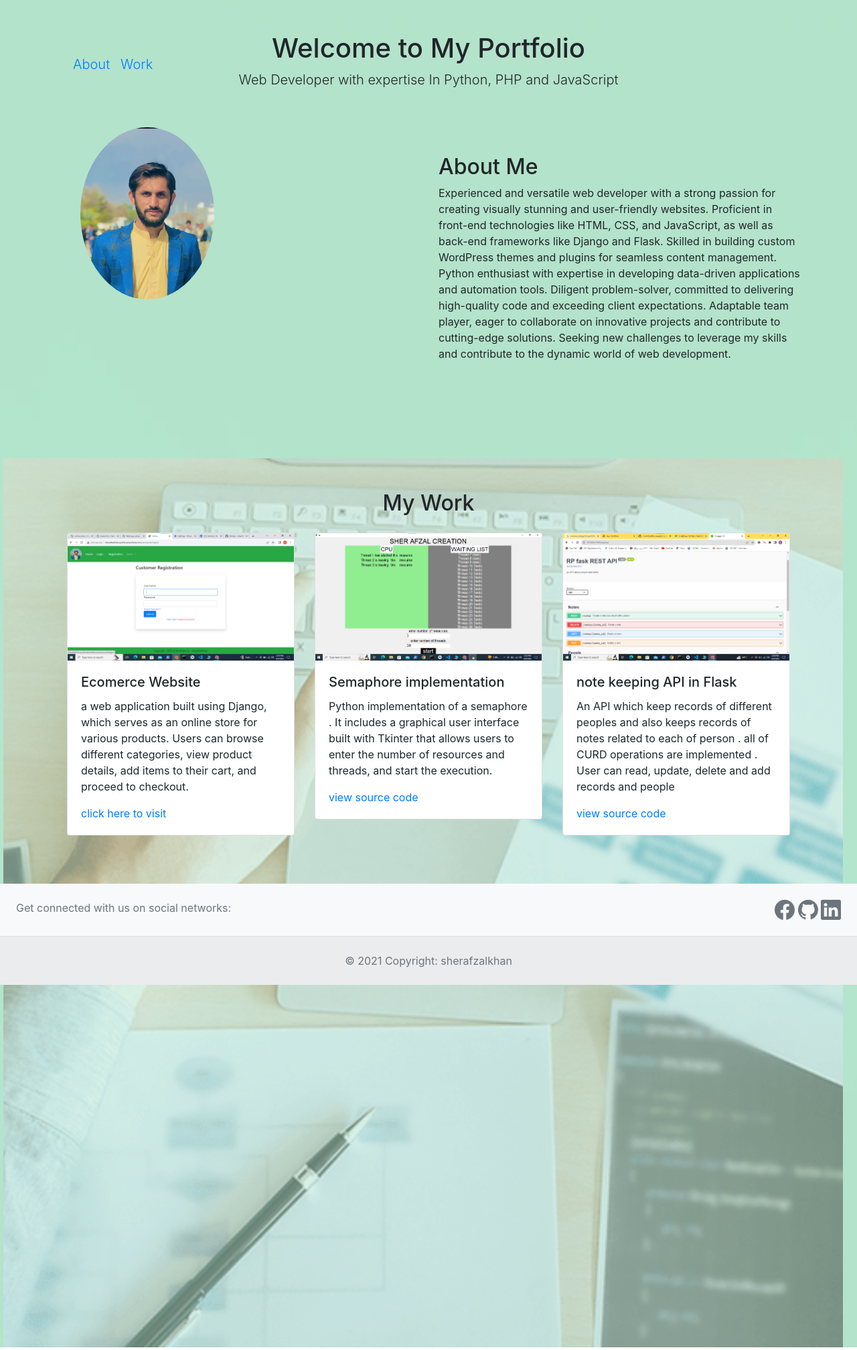
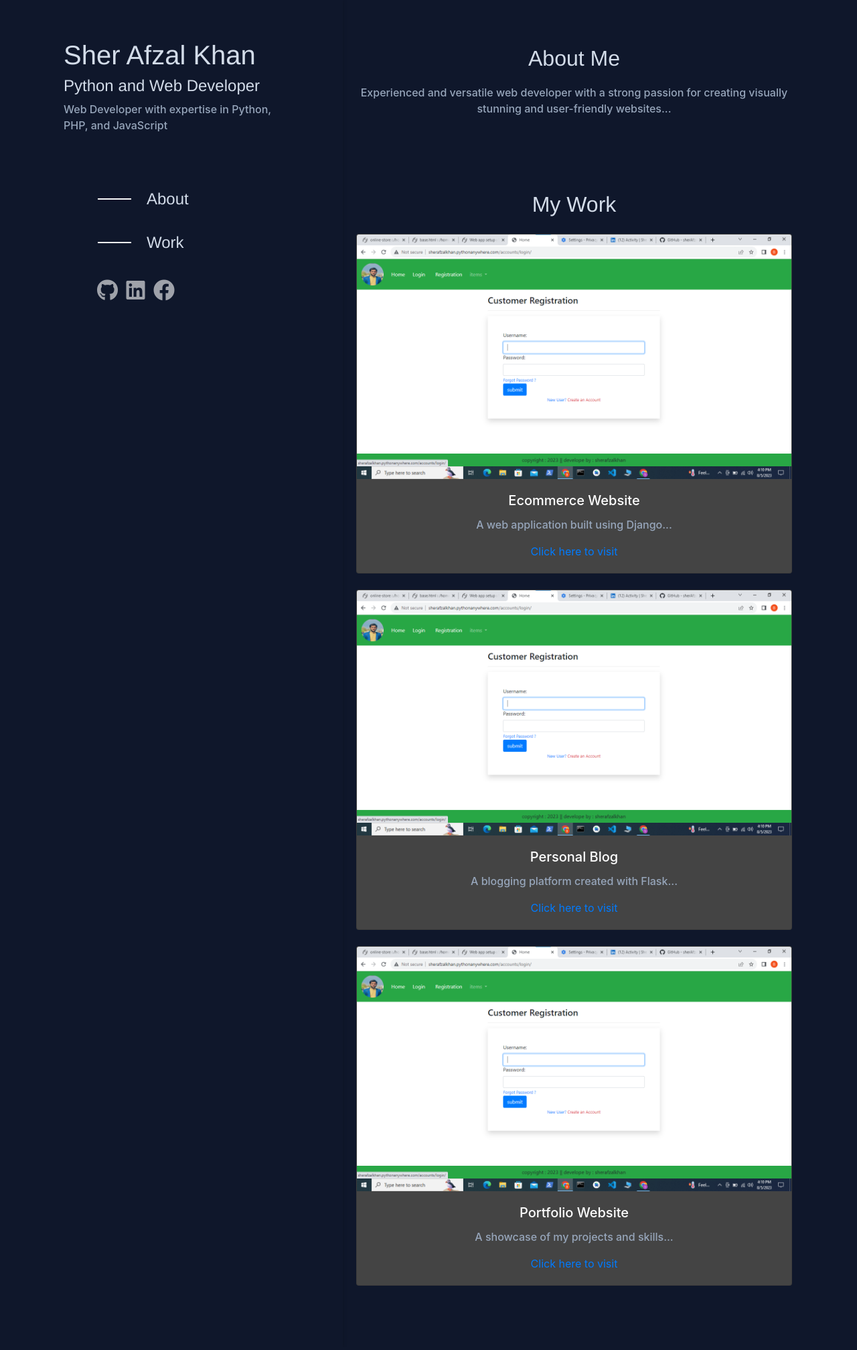
Before and after one commit to sherAfzal861/MyPortfolio, a Flask app: page / in a window 1280 px wide. Shown: the top 2015 px of the page at 67% size. After the commit the page ends 1919 px from the top, so only its background shows below. Run offline with Flask 3, Linux system fonts and the light colour scheme; some libraries are stand-ins or nearby versions.

Commit message:
modified the fronend design

```diff
--- a/templates/index.html
+++ b/templates/index.html
@@ -9,14 +9,135 @@
   <link rel="stylesheet" href="https://stackpath.bootstrapcdn.com/bootstrap/4.5.2/css/bootstrap.min.css">
   <!-- AOS CSS via CDN -->
   <link rel="stylesheet" href="https://cdn.jsdelivr.net/npm/aos@2.3.4/dist/aos.css">
+  <link rel="stylesheet" href="{{ url_for('static', filename='css/style.css') }}">
+  <link rel="stylesheet" href="https://cdnjs.cloudflare.com/ajax/libs/font-awesome/5.15.4/css/all.min.css">
 
-  <link rel="stylesheet" href="{{ url_for('static', filename='css/style.css') }}">
+  <style>
+    /* Global Styles */
+    body,
+    html {
+      position: fixed;
+      height: 100%;
+      margin: 0;
+      padding: 0;
+      background-color: rgb(15 23 43);
+      /* Light black background */
+      color: #f8f9fa;
+      /* Light text for contrast */
+    }
+
+    /* main container style */
+    .main-container {
+      display: flex;
+      flex-direction: column;
+    }
+
+    /* Ensure the list items stack vertically */
+    .navbar-nav {
+      list-style: none;
+      padding-left: 0;
+      margin: 0;
+      display: block;
+      /* Remove flex to stack items vertically */
+    }
+
+    /* Add a horizontal line to the left of each item */
+    .nav-item {
+      display: block;
+      position: relative;
+      margin-bottom: 20px;
+      margin-left: 100px;
+    }
+
+    /* Create the horizontal line */
+    .nav-item::before {
+      content: '';
+      position: absolute;
+      top: 50%;
+      left: -65px;
+      transform: translateY(-50%);
+      width: 50px;
+      height: 2px;
+      background-color: #f8f9fa;
+    }
+
+    /* Style the navigation links */
+    .nav-link {
+      font-size: 24px;
+      color: #f8f9fa;
+      text-decoration: none;
+    }
+
+    .nav-link:hover {
+      color: #007bff;
+      text-decoration: none;
+    }
+
+    /* Left Container - Fixed */
+    .header-left {
+      padding: 10px 95px;
+      position: fixed;
+      top: 0;
+      left: 0;
+      width: 40%;
+      /* Adjust as needed */
+      height: 100vh;
+      background-color: rgb(15 23 43);
+      color: #fff;
+      box-shadow: 2px 0 5px rgba(0, 0, 0, 0.1);
+    }
+
+    /* Right Container - Scrollable */
+    .header-right {
+
+      padding-right: 97px;
+      margin-left: 40%;
+      height: 100vh;
+      overflow-y: scroll;
+      padding: 20px 0px;
+      padding-left: 20px;
+      padding-right: 97px;
+      background-color: rgb(15 23 43);
+    }
+
+    /* Section Titles */
+    h2 {
+      color: #fff;
+      margin-bottom: 20px;
+    }
+
+    /* Card Styling */
+    .card {
+      background-color: #444;
+      color: #fff;
+    }
+
+    .light-white {
+      color: rgb(211 220 233);
+      font-family: 'Franklin Gothic Medium', 'Arial Narrow', Arial, sans-serif;
+    }
+
+    p {
+      font-weight: 500;
+      /* Set to semibold */
+      color: rgb(151, 166, 187);
+      font-family: var(--font-inter), ui-sans-serif, system-ui, -apple-system, BlinkMacSystemFont, "Segoe UI", Roboto, "Helvetica Neue", Arial, "Noto Sans", sans-serif, "Apple Color Emoji", "Segoe UI Emoji", "Segoe UI Symbol", "Noto Color Emoji";
+    }
+  </style>
 </head>
 
 <body>
+  <!-- Left side: Fixed Header -->
+  <div class="main-container">
+    <div class="header-left">
+      <header class="my-5">
+        <h1 data-aos="fade-up" id="main_heading" class="light-white">Sher Afzal Khan</h1>
+        <h4 class="light-white">Python and Web Developer</h4>
+        <p class="" data-aos="fade-up" data-aos-delay="200">Web Developer with expertise in Python, PHP, and
+          JavaScript</p>
+      </header>
 
-  <div class="container bgimage">
-    <!-- Header Section -->
+      <!-- Navbar Section -->
       <nav class="navbar navbar-expand-lg mynavbar">
         <button class="navbar-toggler" type="button" data-toggle="collapse" data-target="#navbarCollapse"
           aria-controls="navbarCollapse" aria-expanded="false" aria-label="Toggle navigation">
@@ -26,111 +147,98 @@
         <div class="collapse navbar-collapse" id="navbarCollapse">
           <ul class="navbar-nav">
             <li class="nav-item">
-            <a class="nav-link lead h1" href="#about">About</a>
+              <a class="nav-link lead h1 light-white" href="#about">About</a>
             </li>
             <li class="nav-item">
-            <a class="nav-link lead h1" href="#work">Work</a>
+              <a class="nav-link lead h1 light-white" href="#work">Work</a>
             </li>
-          <!-- Add more navbar items as needed -->
           </ul>
         </div>
+
       </nav>
+      <!-- Social Media Icons -->
+      <div class="social-icons my-3" style="position: relative; top: 170px; left: 50px; opacity: .6;">
+        <ul class="list-inline">
+          <li class="list-inline-item">
+            <a href="https://github.com/yourusername" target="_blank" class="text-white">
+              <i class="fab fa-github fa-2x"></i>
+            </a>
+          </li>
+          <li class="list-inline-item">
+            <a href="https://www.linkedin.com/in/yourusername" target="_blank" class="text-white">
+              <i class="fab fa-linkedin fa-2x"></i>
+            </a>
+          </li>
+          <li class="list-inline-item">
+            <a href="https://facebook.com/yourusername" target="_blank" class="text-white">
+              <i class="fab fa-facebook fa-2x"></i>
+            </a>
+          </li>
+        </ul>
+      </div>
+    </div>
 
-    <header class="text-center my-5">
-      <h1 data-aos="fade-up" id="main_heading">Welcome to My Portfolio</h1>
-      <p class="lead" data-aos="fade-up" data-aos-delay="200">Web Developer with expertise In Python, PHP and JavaScript
-      </p>
-    </header>
-
+    <!-- Right side: Scrollable Content -->
+    <div class="header-right text-center">
       <!-- About Section -->
       <section id="about" class="py-5">
+        <h2 class="text-center light-white">About Me</h2>
+        <p class="text-center">
+          Experienced and versatile web developer with a strong passion for creating visually stunning and
+          user-friendly websites...
+        </p>
+      </section>
+      <!-- work section -->
+      <section id="work" class="py-5 text-center">
+        <h2 class="text-center mb-4 light-white" data-aos="fade-up">My Work</h2>
         <div class="row">
-        <div class="col-md-6" data-aos="fade-right">
-          <img src="{{url_for('static' , filename='images/img.jpg')}}" alt="Your Image"
-            class="img-fluid rounded-circle main-image" width='200' height='200'>
-        </div>
-        <div class="col-md-6 my-auto" data-aos="fade-left">
-          <h2>About Me</h2>
-          <p>
-            Experienced and versatile web developer with a strong passion for creating visually stunning and
-            user-friendly websites. Proficient in front-end technologies like HTML, CSS, and JavaScript, as well as
-            back-end frameworks like Django and Flask. Skilled in building custom WordPress themes and plugins for
-            seamless content management. Python enthusiast with expertise in developing data-driven applications and
-            automation tools. Diligent problem-solver, committed to delivering high-quality code and exceeding client
-            expectations. Adaptable team player, eager to collaborate on innovative projects and contribute to
-            cutting-edge solutions. Seeking new challenges to leverage my skills and contribute to the dynamic world of
-            web development.
-          </p>
-        </div>
-      </div>
-    </section>
-
-    <!-- Work Section -->
-    <div class="container work">
-      <section id="work" class="py-5">
-        <h2 class="text-center mb-4" data-aos="fade-up">My Work</h2>
-        <div class="row">
-          <!-- Add your work projects here with appropriate images and descriptions -->
-          <div class="col-md-4 mb-4" data-aos="fade-up">
+          <div class="col-12 mb-4" data-aos="fade-up">
             <div class="card">
               <img src="{{url_for('static', filename='images/pic3.png')}}" class="card-img-top" alt="Work Image 1">
               <div class="card-body">
-                <h5 class="card-title">Ecomerce Website</h5>
-                <p class="card-text">a web application built using Django, which serves as an online store for various
-                  products. Users can browse different categories, view product details, add items to their cart, and
-                  proceed to checkout.</p>
-                <a href="http://sherafzalkhan.pythonanywhere.com/">click here to visit</a>
+                <h5 class="card-title">Ecommerce Website</h5>
+                <p class="card-text">A web application built using Django...</p>
+                <a href="http://sherafzalkhan.pythonanywhere.com/">Click here to visit</a>
               </div>
             </div>
           </div>
-          <div class="col-md-4 mb-4" data-aos="fade-up" data-aos-delay="100">
+
+          <div class="col-12 mb-4 data-aos=" fade-up"">
             <div class="card">
-              <img src="{{url_for('static' , filename='images/semaphore.png')}}" class="card-img-top"
-                alt="Work Image 2">
+              <img src="{{url_for('static', filename='images/pic3.png')}}" class="card-img-top" alt="Work Image 2">
               <div class="card-body">
-                <h5 class="card-title">Semaphore implementation</h5>
-                <p class="card-text">Python implementation of a semaphore . It includes a graphical user interface built
-                  with Tkinter that allows users to enter the number of resources and threads, and start the execution.
-                </p>
-                <a href="https://github.com/sherAfzal861/semaphore.git">view source code</a>
+                <h5 class="card-title">Personal Blog</h5>
+                <p class="card-text">A blogging platform created with Flask...</p>
+                <a href="http://example.com/">Click here to visit</a>
               </div>
             </div>
           </div>
-          <div class="col-md-4 mb-4" data-aos="fade-up" data-aos-delay="200">
+
+          <div class="col-12 mb-4 data-aos=" fade-up"">
             <div class="card">
-              <img src="{{url_for('static' , filename='images/note-keeping.png')}}" class="card-img-top"
-                alt="Work Image 3">
+              <img src="{{url_for('static', filename='images/pic3.png')}}" class="card-img-top" alt="Work Image 3">
               <div class="card-body">
-                <h5 class="card-title">note keeping API in Flask</h5>
-                <p class="card-text">An API which keep records of different peoples and also keeps records of notes
-                  related to each of person . all of CURD operations are implemented . User can read, update, delete and
-                  add records and people</p>
-                <a href="https://github.com/sherAfzal861/flask_api.git">view source code</a>
+                <h5 class="card-title">Portfolio Website</h5>
+                <p class="card-text">A showcase of my projects and skills...</p>
+                <a href="http://example.com/">Click here to visit</a>
               </div>
             </div>
           </div>
+
+          <!-- Add more work samples as needed -->
         </div>
       </section>
-
     </div>
-    <!-- Add more sections as needed -->
-
   </div>
-  {% include 'footer.html' %}
-
-
   <!-- Bootstrap JS via CDN -->
   <script src="https://code.jquery.com/jquery-3.5.1.slim.min.js"></script>
   <script src="https://cdn.jsdelivr.net/npm/popper.js@1.16.0/dist/umd/popper.min.js"></script>
   <script src="https://stackpath.bootstrapcdn.com/bootstrap/4.5.2/js/bootstrap.min.js"></script>
-
   <!-- AOS JS via CDN -->
   <script src="https://cdn.jsdelivr.net/npm/aos@2.3.4/dist/aos.js"></script>
-
-  <!-- Initialize AOS -->
   <script>
     AOS.init({
-      once: true // Set to true if you want animations to happen only once
+      once: true, // Animate only once
     });
   </script>
 </body>
```
Lines whose indentation alone changed are shown as unchanged.
